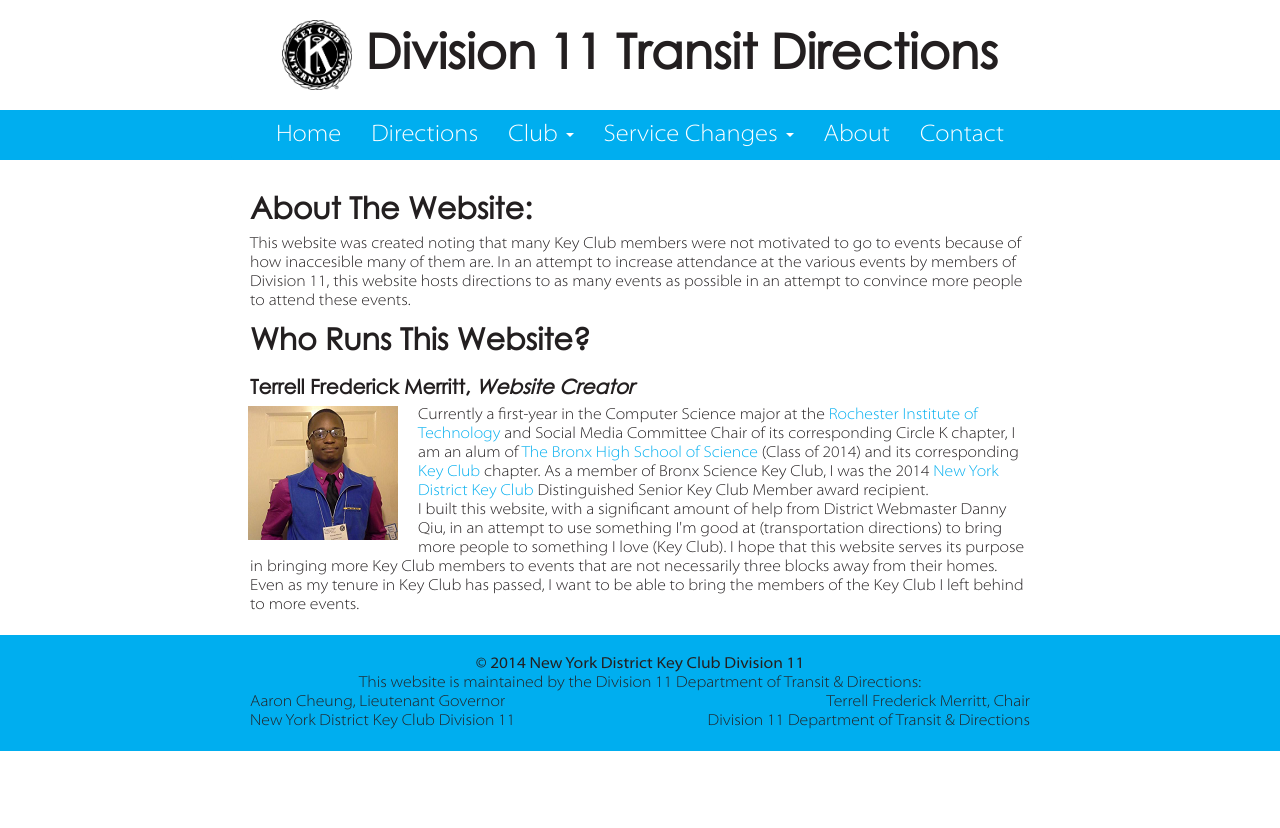
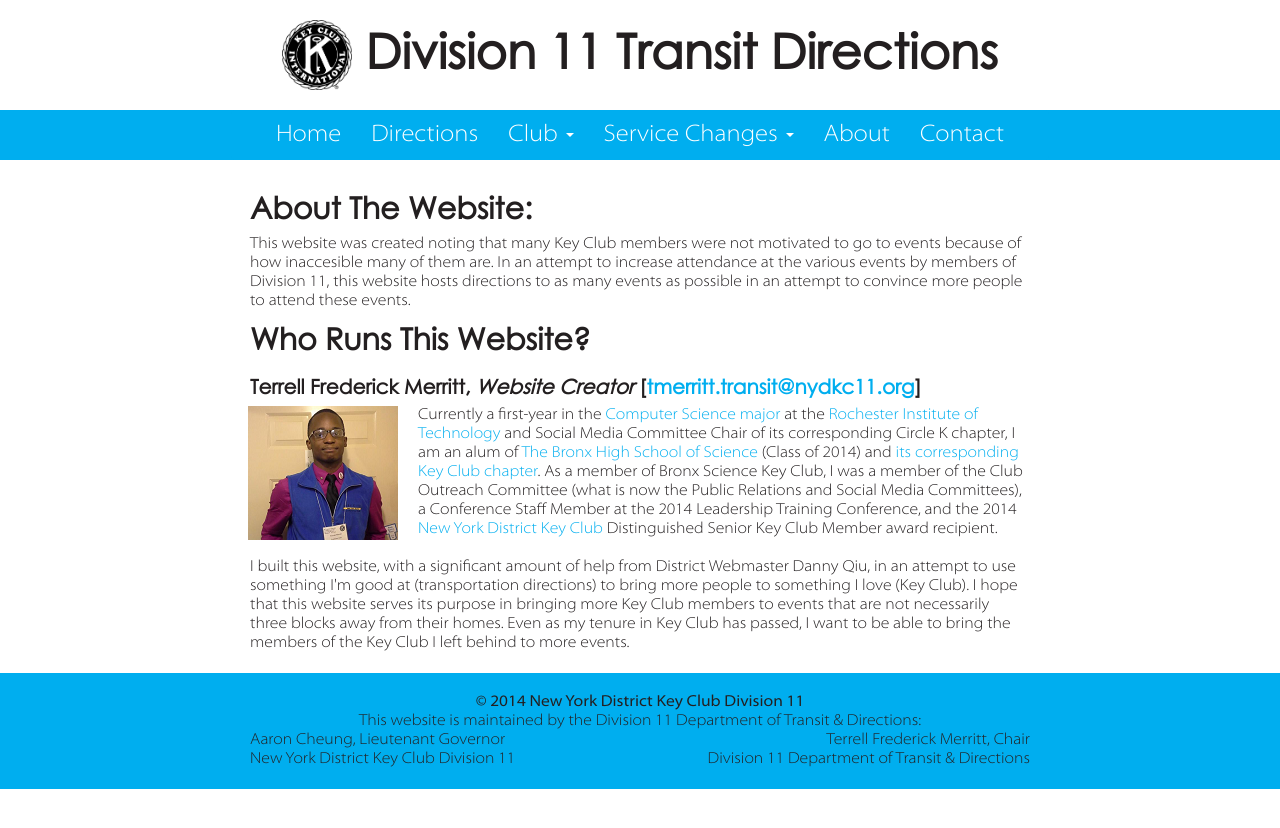
Before and after one commit to d11directions/d11directions.github.io, a Jekyll site: the page built from about/index.html, in a window 1280 px wide. Shown: the top 828 px of the page. Built offline with Jekyll 4.4.1, drawn with Linux system fonts in a browser that asks for light colours.

Commit message:
Update About: add words and links

```diff
--- a/about/index.html
+++ b/about/index.html
@@ -5,8 +5,8 @@ title: About
 <h2>About The Website:</h2>
 <p>This website was created noting that many Key Club members were not motivated to go to events because of how inaccesible many of them are. In an attempt to increase attendance at the various events by members of Division 11, this website hosts directions to as many events as possible in an attempt to convince more people to attend these events.</p>
 <h2>Who Runs This Website?</h2>
-<h4>Terrell Frederick Merritt, <em>Website Creator</em></h4>
+<h4>Terrell Frederick Merritt, <em>Website Creator</em> [<a href="mailto:tmerritt.transit@nydkc11.org">tmerritt.transit@nydkc11.org</a>]</h4>
 <img class="aboutpic" src="/resources/terrellmerritt.png">
-<p>Currently a first-year in the Computer Science major at the <a href="rit.edu">Rochester Institute of Technology</a> and Social Media Committee Chair of its corresponding Circle K chapter, I am an alum of <a href="bxscience.edu">The Bronx High School of Science</a> (Class of 2014) and its corresponding <a href="bxscikeyclub.weebly.com">Key Club</a> chapter. As a member of Bronx Science Key Club, I was the 2014 <a href="nydkc.org">New York District Key Club</a> Distinguished Senior Key Club Member award recipient.</p>
+<p>Currently a first-year in the <a href="cs.rit.edu">Computer Science major</a> at the <a href="rit.edu">Rochester Institute of Technology</a> and Social Media Committee Chair of its corresponding Circle K chapter, I am an alum of <a href="bxscience.edu">The Bronx High School of Science</a> (Class of 2014) and <a href="bxscikeyclub.weebly.com">its corresponding Key Club chapter</a>. As a member of Bronx Science Key Club, I was a member of the Club Outreach Committee (what is now the Public Relations and Social Media Committees), a Conference Staff Member at the 2014 Leadership Training Conference, and the 2014 <a href="nydkc.org">New York District Key Club</a> Distinguished Senior Key Club Member award recipient.</p><br>
 <p>I built this website, with a significant amount of help from District Webmaster Danny Qiu, in an attempt to use something I'm good at (transportation directions) to bring more people to something I love (Key Club). I hope that this website serves its purpose in bringing more Key Club members to events that are not necessarily three blocks away from their homes. Even as my tenure in Key Club has passed, I want to be able to bring the members of the Key Club I left behind to more events.</p>
 <div class="clear"></div>
```
